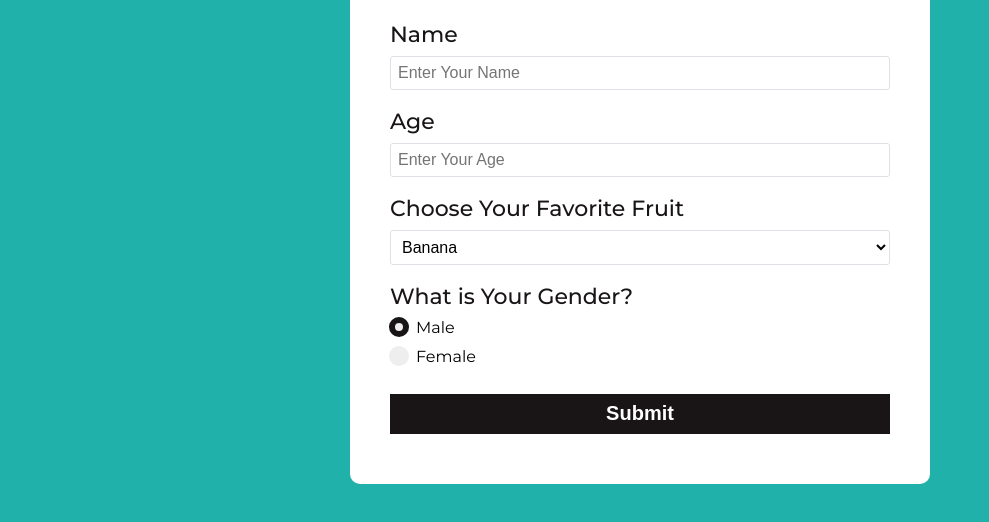
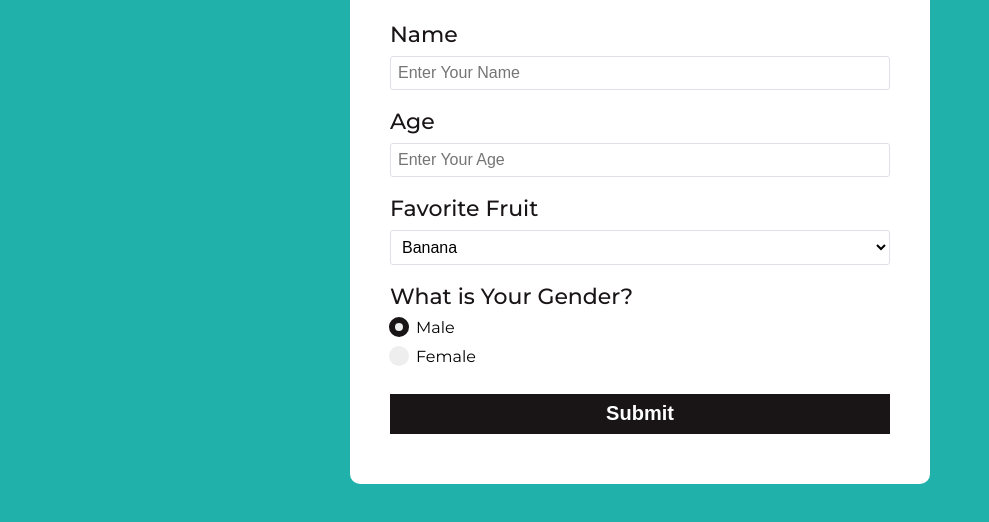
Before and after one commit to DavidDimasPatty/DavidDimasPatty-Practice-Challenge---Automated-Tester, a website: page public/page/survey.html in a window 1280 px wide. Shown: the part 184-706 px from the top of the page, without its empty margins (0-989 px from the left). Drawn offline with Linux system fonts and the light colour scheme.

Commit message:
memperbaiki taampilan

```diff
--- a/public/page/survey.html
+++ b/public/page/survey.html
@@ -28,7 +28,7 @@
             </div>
 
             <div class="form-group">
-                <label for="fruit">Choose Your Favorite Fruit</label>
+                <label for="fruit">Favorite Fruit</label>
                 <select name="fruit" id="favoriteFruit">
                     <option value="Banana" selected>Banana</option>
                     <option value="Apple">Apple</option>
```
